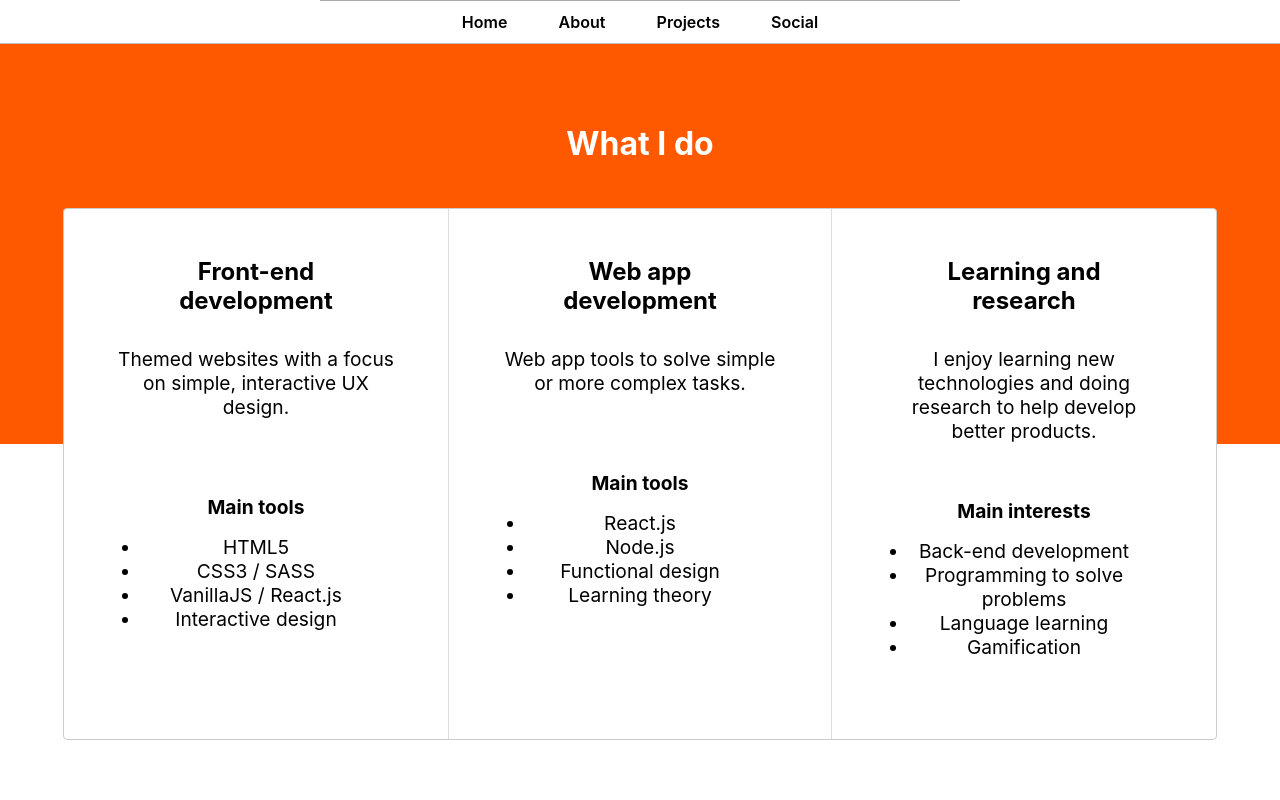
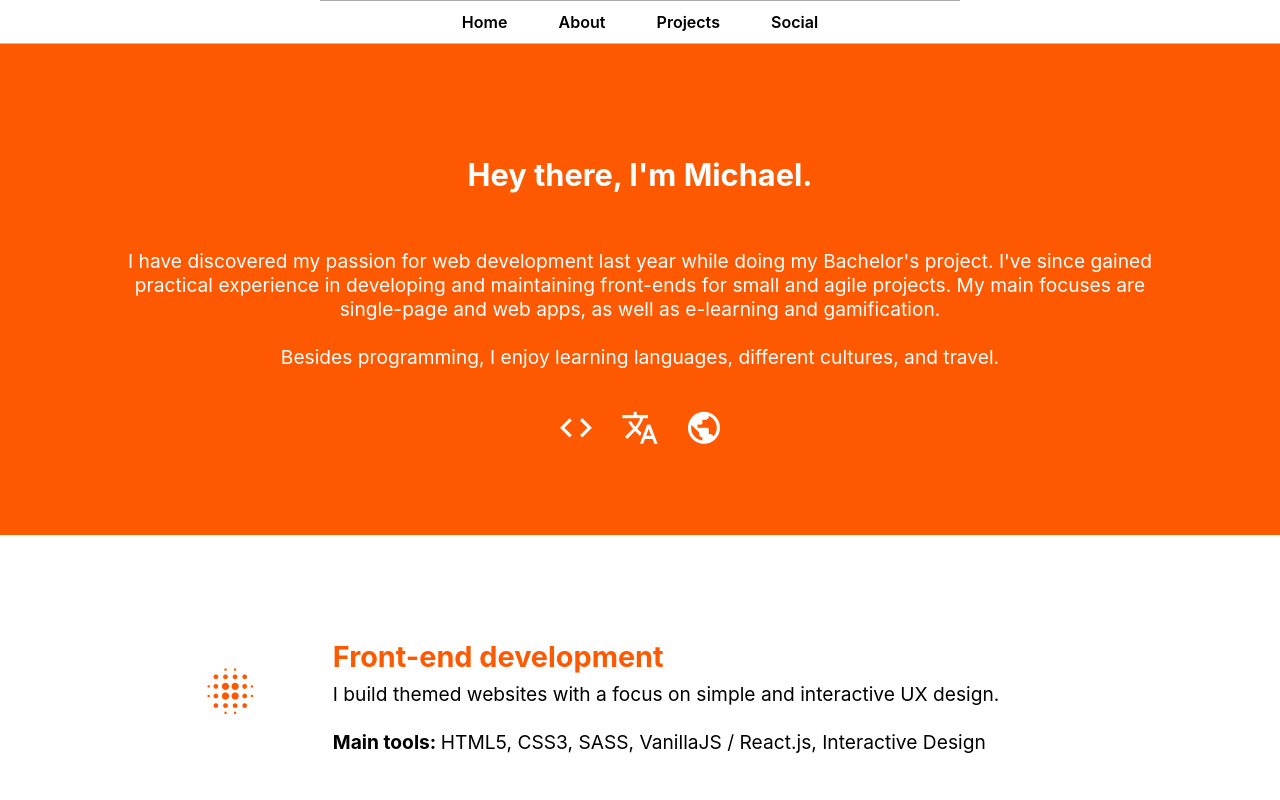
Before and after one commit to Str4yWolf/portfolio, a React (Create React App) app: page / in a window 1280 px wide. Shown: the part 800-1600 px from the top of the page. Built offline with nearby package versions, Linux system fonts and the light colour scheme.

Commit message:
improved design

```diff
--- a/src/App.js
+++ b/src/App.js
@@ -63,7 +63,7 @@ const App = () => {
         <div className="about">
           <h2>Intuitive and user-friendly web apps augmented with functional design.</h2>
           <p>
-             I'm an aspiring web developer with a passion for building educational apps and little tools to help you achieve your goal.
+             An aspiring web developer with a passion for building educational apps and little tools to help you achieve your goal.
           </p>
 
         <a href="#specialization">
@@ -84,67 +84,67 @@ const App = () => {
       </header>
 
         <div id="specialization" className="specialization">
-          <span className="specialization-banner" />
-          <GapSpacer height="6vh" />
-          <h1>What I do</h1>
-          <div className="grid">
+          <p className="about-me">
+          <h1>Hey there, I'm Michael.</h1>
+            <br />
+            I have discovered my passion for web development last year while doing my Bachelor's project. I've since gained practical experience in developing and maintaining front-ends for small and agile projects. My main focuses are single-page and web apps, as well as e-learning and gamification.
+            <br />
+            <br />
+            Besides programming, I enjoy learning languages, different cultures, and travel.
+            <br />
+            <br />
+            <i className="material-icons">code</i>
+            <i className="material-icons">translate</i>
+            <i className="material-icons">public</i>
+
+          </p>
+
+        </div>
+
+
+
+        <div id="about-skills">
+          <div id="div1">
+              <i className="material-icons">blur_on</i>
               <span>
                 <h2>Front-end development</h2>
-              <p>
-                Themed websites with a focus on simple, interactive UX design.
-              </p>
+                  I build themed websites with a focus on simple and interactive UX design.
                   <br />
-              <p>
-                <h4>Main tools</h4>
-                <ul>
-                  <li>HTML5</li>
-                  <li>CSS3 / SASS</li>
-                  <li>VanillaJS / React.js</li>
-                  <li>Interactive design</li>
-                </ul>
-              </p>
+                  <br />
+                  <strong>Main tools: </strong><span>HTML5, CSS3, SASS, VanillaJS / React.js, Interactive Design</span>
                 </span>
+            </div>
+            <div id="div2">
+              <i className="material-icons">emoji_objects</i>
               <span>
                 <h2>Web app development</h2>
-              <p>
-                Web app tools to solve simple or more complex tasks.
-              </p>
+                  I design and develop web apps to solve simple or more complex tasks.
+                  <br/ >
                   <br />
-              <p>
-                <h4>Main tools</h4>
-                <ul>
-                  <li>React.js</li>
-                  <li>Node.js</li>
-                  <li>Functional design</li>
-                  <li>Learning theory</li>
-                </ul>
-              </p>
+                  <strong>Main tools: </strong><span>React.js, Node.js, Functional Design, Learning Theory</span>
               </span>
+            </div>
+            <div id="div3">
+              <i className="material-icons">school</i>
                 <span>
                   <h2>Learning and research</h2>
-              <p>
                   I enjoy learning new technologies and doing research to help develop better products.
-              </p>
-              <p>
-                <h4>Main interests</h4>
-                <ul>
-                  <li>Back-end development</li>
-                  <li>Programming to solve problems</li>
-                  <li>Language learning</li>
-                  <li>Gamification</li>
-                </ul>
-              </p>
+                    <br/ >
+                  <br />
+                  <strong>Main topics: </strong><span>Back-end Development, Programming to solve problems, Language Learning, Gamification</span>
                 </span>
             </div>
         </div>
 
-        <GapSpacer height="25vh" />
+
+        <GapSpacer height="5vh" />
 
         <div id="projects" className="projects">
         <GapSpacer height="10vh" />
+          <div id="projects-banner">
             <h1>Projects</h1>
-
-          <GapSpacer height="5vh" />
+          </div>
+          <GapSpacer height="10vh" />
 
           { projectItems.map(project => <ProjectCard
                                           image={project.image}
--- a/src/styles.scss
+++ b/src/styles.scss
@@ -100,17 +100,6 @@ nav {
 }
 
 
-.specialization-banner {
-			position: absolute;
-			z-index: -1;
-			left: 0vw;
-			top: 25vh;
-			height: 50vh;
-			width: 100%;
-			background: $primary-color;
-			transform: translateY(-25vh);
-}
-
 main {
 	position: relative;
 	.spacer { height: 10vh }
@@ -130,50 +119,78 @@ main {
 	}
 
 	.specialization {
-		h1 {
-			color: white;
-			margin: 4vh 2vw;
-		}
 		position: relative;
 		display: flex;
 		flex-direction: column;
 		justify-content: center;
 		align-items: center;
+		h1 {
+			color: white;
+			margin: 4vh 2vw;
+			font-size: 160%;
+		}
+		.about-me {
+			color: white;
+			padding: 10vh 10vw;
+			background-color: $primary-color;
+			.material-icons {
+				color: white;
+				font-size: 200%;
+				padding: 2vh 1vw 1vh 1vw;
+				cursor: default;
+			}
+		}
+	}
 
-		.grid {
-			margin: 1vmax;
+	#about-skills {
+		padding: 5vh 10vw;
+		div, span, h2, h4 {
+			text-align: left;
+			margin: 0;
+		}
+		div {
+			display: grid;
+			grid-template-columns: 1fr 4fr;
+			grid-template-rows: 1fr;
+
+			font-size: 120%;
+			padding: 5vh 0;
+		}
+		h2 { padding: 1vh 0 }
+		#div1 h2, #div1 i { color: $primary-color }
+		#div2 h2, #div2 i { color: $secondary-color }
+		#div3 h2, #div3 i { color: $tertiary-color }
+		i {
+			font-size: 300%;
+			padding: 4vmin;
+		}
+		.tag-enumerator {
+			font: {
+				size: 1rem;
+				weight: bold;
+			}
+			margin: 0.5vmin;
+			padding: 4px 8px;
 			background: white;
-			border: 1px solid #ccc;
-			border-radius: 4px;
-			width: 90vw;
-			display: grid;
-
-			span {
-				padding: 5vh 4vw;
-				min-width: 100px;
-				p {
-					padding: 2vh 0;
-					ul {
-						margin: 1vh 0;
-						li {
-							margin: 0 2vw;
-						}
-					}
-				}
-				transition: transform 0.5s;
-				&:hover {
-					transform: scale(1.02);
-				}
-				&:nth-child(2) {
-					border-style: solid;
-					border-color: #ddd;
-				}
+			border-radius: 6px;
+			&.primary {
+					color: $primary-color;
+					border: 2px solid $primary-color;
+			}
+			&.secondary {
+				color: $secondary-color;
+				border: 2px solid $secondary-color;
+			}
+			&.tertiary {
+				color: $tertiary-color;
+				border: 2px solid $tertiary-color;
 			}
 
+			&:hover {
+				cursor: default;
+			}
 		}
-
 	}
-
 	.projects {
 		display: flex;
 		flex-direction: column;
@@ -246,8 +263,20 @@ footer {
 	}
 }
 
+.tag {
+	display: inline-block;
+	transform: scale(0.75);
+	margin: 0;
 
+}
 
+#projects-banner {
+	h1 { color: white }
+	padding: 2vh 0 2vh 0;
+	width: 100%;
+	background: $primary-color;
+	border-top: 5px solid $tertiary-color;
+}
 .project-card-grid {
 	display: grid;
 	margin: 2vh;
@@ -352,6 +381,7 @@ footer {
 	}
 }
 
+
 @media only screen and (max-width: 8640px) {
 	.grid {
 		grid-template-rows: repeat(1, 1fr);
```
Also changed, not shown: src/components/TagEnumerator.js (added, +28 -0 lines). Lines whose indentation alone changed are shown as unchanged.
